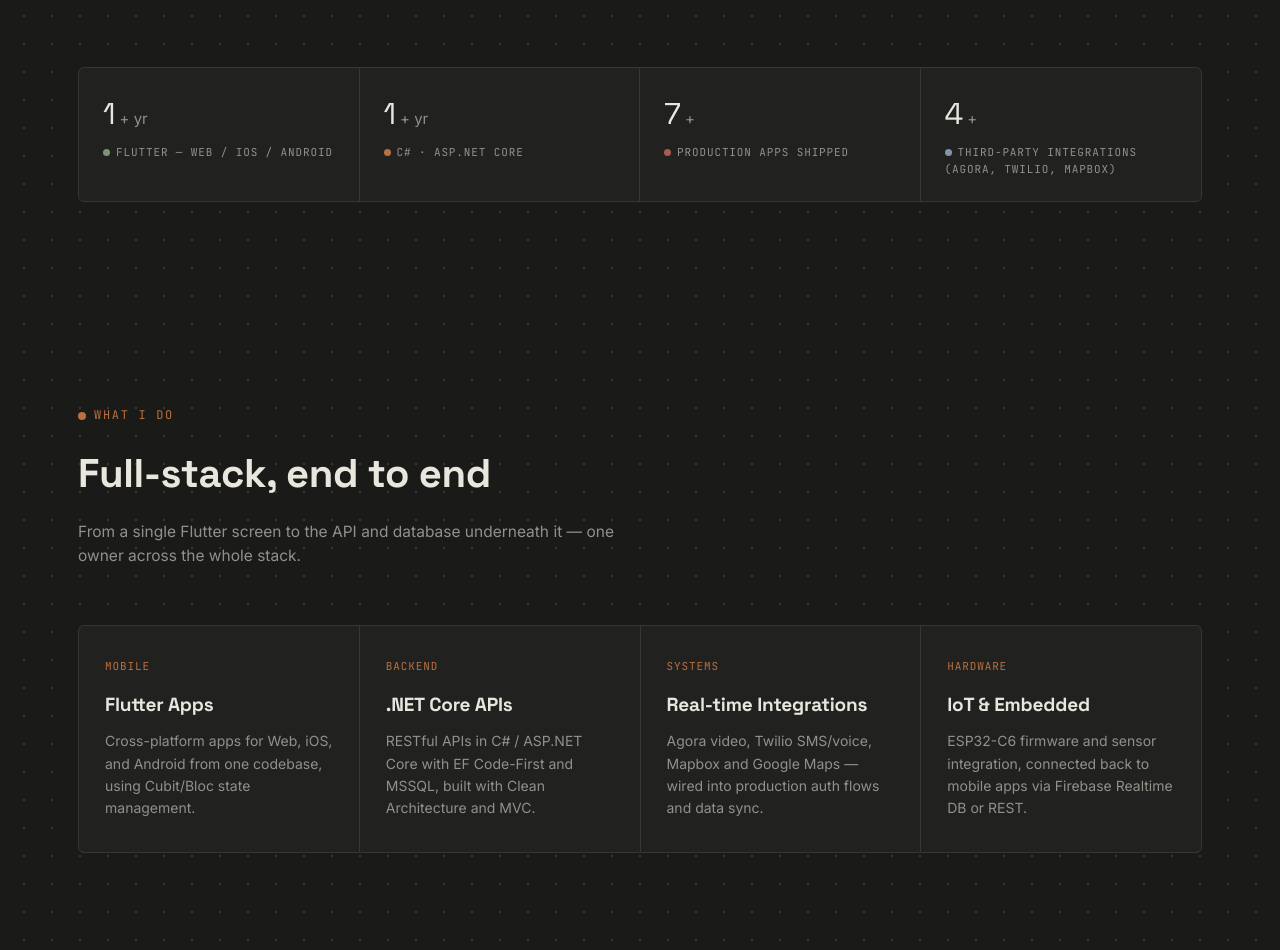
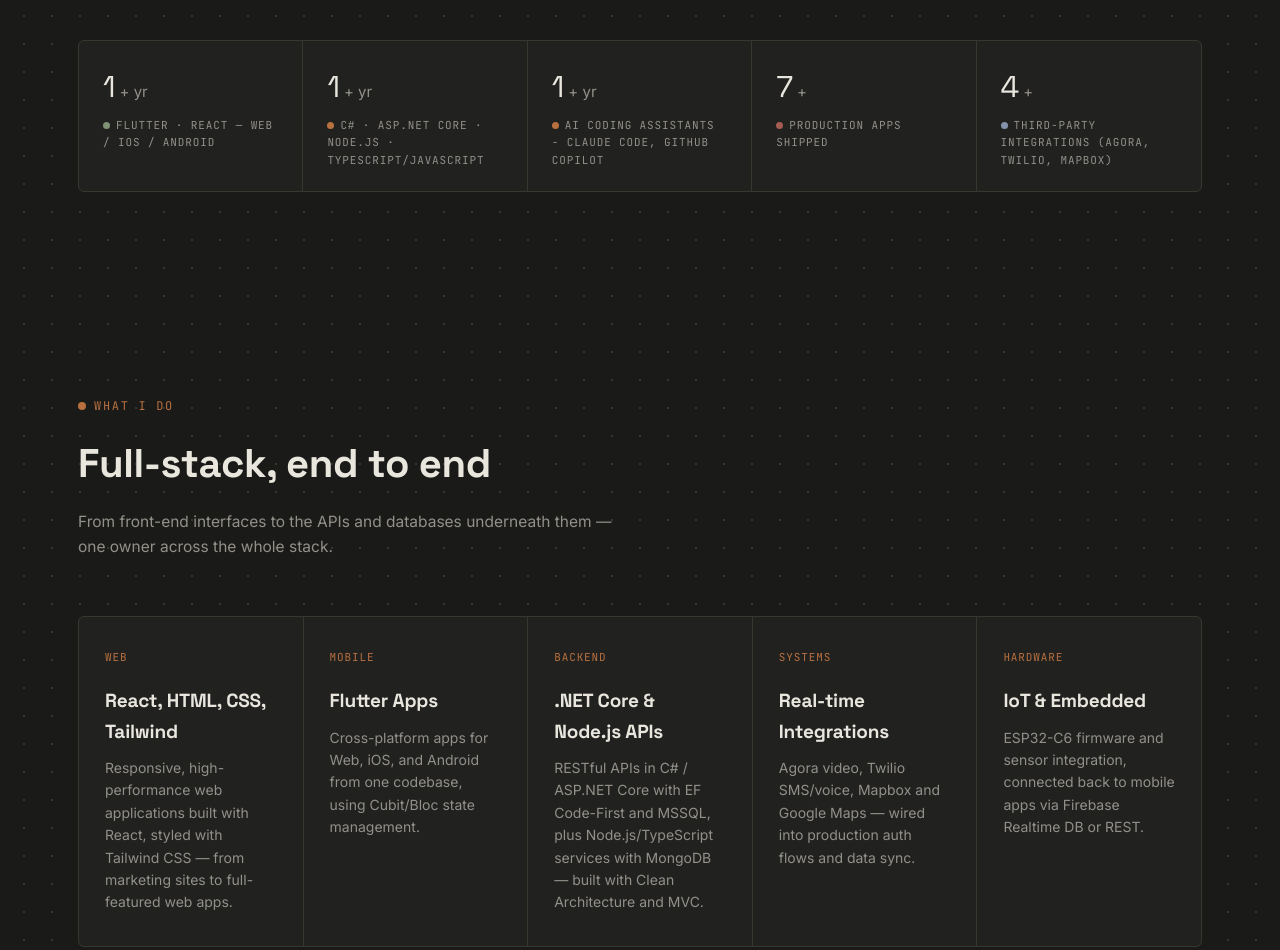
Before and after one commit to leonlau4148/ravenportfolio, a plain HTML site: page index.html in a window 1280 px wide. Shown: the part 950-1900 px from the top of the page. Drawn offline with Linux system fonts and the light colour scheme.

Commit message:
Update index.html

```diff
--- a/index.html
+++ b/index.html
@@ -105,7 +105,7 @@
 /* legend / stats strip */
 .legend-strip{
   margin-top:70px; border:1px solid var(--line); border-radius:6px; background:var(--panel);
-    display:grid; grid-template-columns:repeat(4,1fr);
+  display:grid; grid-template-columns:repeat(5,1fr);
 }
 .legend-item{padding:22px 24px; border-right:1px solid var(--line);}
 .legend-item:last-child{border-right:none;}
@@ -115,10 +115,10 @@
 .level-dot{display:inline-block; width:7px; height:7px; border-radius:50%; margin-right:6px;}
 
 /* SERVICES */
-  .services-grid{display:grid; grid-template-columns:repeat(4,1fr); gap:1px; background:var(--line); border:1px solid var(--line); border-radius:6px; overflow:hidden;}
+.services-grid{display:grid; grid-template-columns:repeat(5,1fr); gap:1px; background:var(--line); border:1px solid var(--line); border-radius:6px; overflow:hidden;}
 .service-card{background:var(--panel); padding:32px 26px;}
 .service-card .tag{font-family:var(--mono); font-size:11px; color:var(--accent); letter-spacing:.08em; text-transform:uppercase;}
-  .service-card h3{font-size:19px; margin:14px 0 10px;}
+.service-card h3{font-size:19px; margin:20px 0 10px;}
 .service-card p{color:var(--muted); font-size:14px;}
 
   /* PROJECTS */
@@ -268,7 +268,7 @@
           <div class="hero-name">I'm <strong>Raven Paul Adrales</strong></div>
           <div class="eyebrow">Software Engineer & Developer</div>
         <h1>I build cross-platform apps<br>and <span>full-stack systems</span><br>that hold up under pressure.</h1>
-          <p class="lead">Full-stack engineer working across Flutter, C# / .NET Core, and web — one owner from the mobile screen down to the API and database. Recent work centers on emergency-operations platforms — real-time hazard mapping, incident dashboards, and the backend infrastructure behind them.</p>
+        <p class="lead">Full-stack engineer working across Flutter, React/TypeScript, Node.js, and C# / .NET Core — one owner from the mobile screen down to the API and database, building real-time platforms end to end.</p>
           <div class="hero-actions">
             <a href="mailto:ravenpauladrales@gmail.com" class="btn-primary">Get in touch →</a>
             <div class="social">
@@ -288,11 +288,15 @@
       <div class="legend-strip">
         <div class="legend-item">
           <div class="num">1<small>+ yr</small></div>
-          <div class="lbl"><span class="level-dot" style="background:var(--accent-2)"></span>Flutter — Web / iOS / Android</div>
+          <div class="lbl"><span class="level-dot" style="background:var(--accent-2)"></span>Flutter · React — Web / iOS / Android</div>
         </div>
         <div class="legend-item">
           <div class="num">1<small>+ yr</small></div>
-          <div class="lbl"><span class="level-dot" style="background:var(--accent)"></span>C# · ASP.NET Core</div>
+          <div class="lbl"><span class="level-dot" style="background:var(--accent)"></span>C# · ASP.NET Core · Node.js · Typescript/Javascript</div>
+        </div>
+        <div class="legend-item">
+          <div class="num">1<small>+ yr</small></div>
+          <div class="lbl"><span class="level-dot" style="background:var(--accent)"></span>AI coding assistants - Claude Code, Github Copilot</div>
         </div>
         <div class="legend-item">
           <div class="num">7<small>+</small></div>
@@ -312,9 +316,14 @@
     <div class="section-head">
       <div class="eyebrow">What I do</div>
       <h2>Full-stack, end to end</h2>
-        <p class="section-sub">From a single Flutter screen to the API and database underneath it — one owner across the whole stack.</p>
+      <p class="section-sub">From front-end interfaces to the APIs and databases underneath them — one owner across the whole stack.</p>
     </div>
     <div class="services-grid">
+      <div class="service-card">
+        <div class="tag">Web</div>
+        <h3>React, HTML, CSS, Tailwind</h3>
+        <p>Responsive, high-performance web applications built with React, styled with Tailwind CSS — from marketing sites to full-featured web apps.</p>
+      </div>
       <div class="service-card">
         <div class="tag">Mobile</div>
         <h3>Flutter Apps</h3>
@@ -322,8 +331,8 @@
       </div>
       <div class="service-card">
         <div class="tag">Backend</div>
-          <h3>.NET Core APIs</h3>
-          <p>RESTful APIs in C# / ASP.NET Core with EF Code-First and MSSQL, built with Clean Architecture and MVC.</p>
+        <h3>.NET Core & Node.js APIs</h3>
+        <p>RESTful APIs in C# / ASP.NET Core with EF Code-First and MSSQL, plus Node.js/TypeScript services with MongoDB — built with Clean Architecture and MVC.</p>
       </div>
       <div class="service-card">
         <div class="tag">Systems</div>
```
Lines whose indentation alone changed are shown as unchanged.
